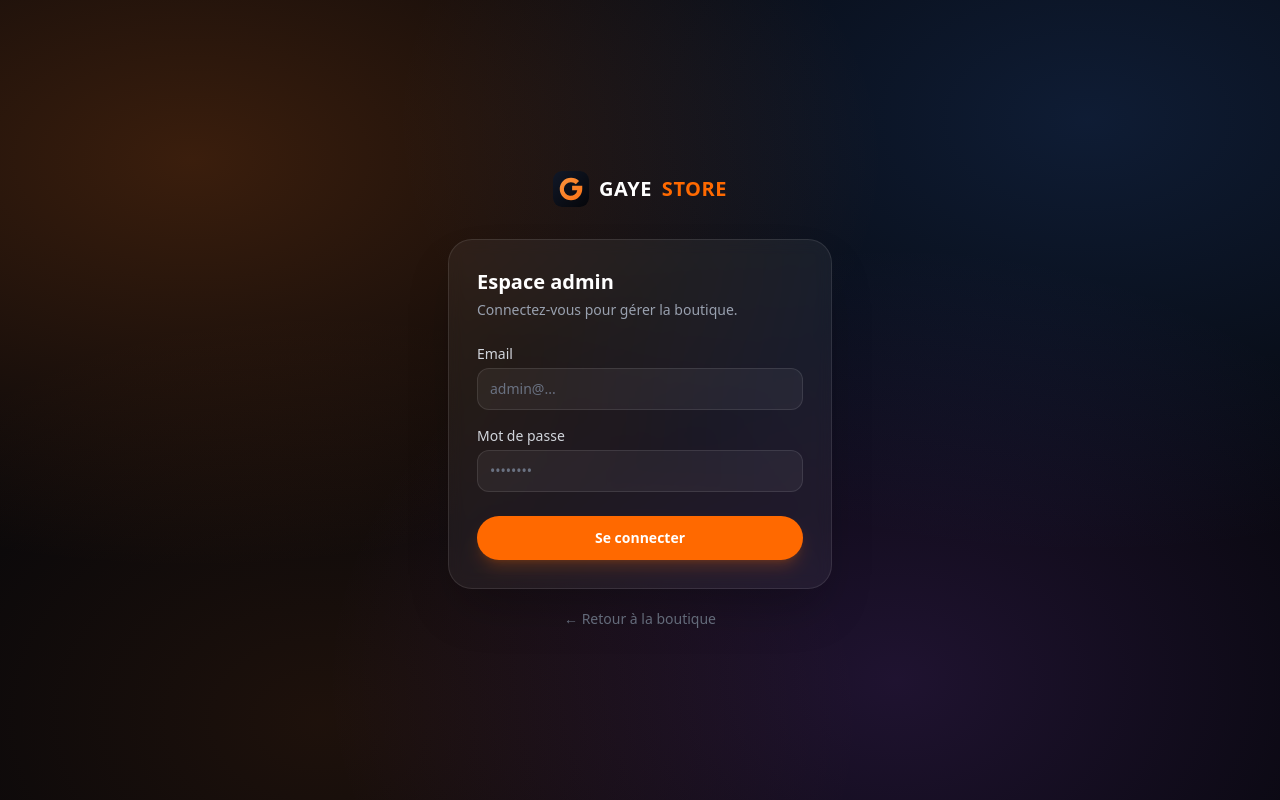
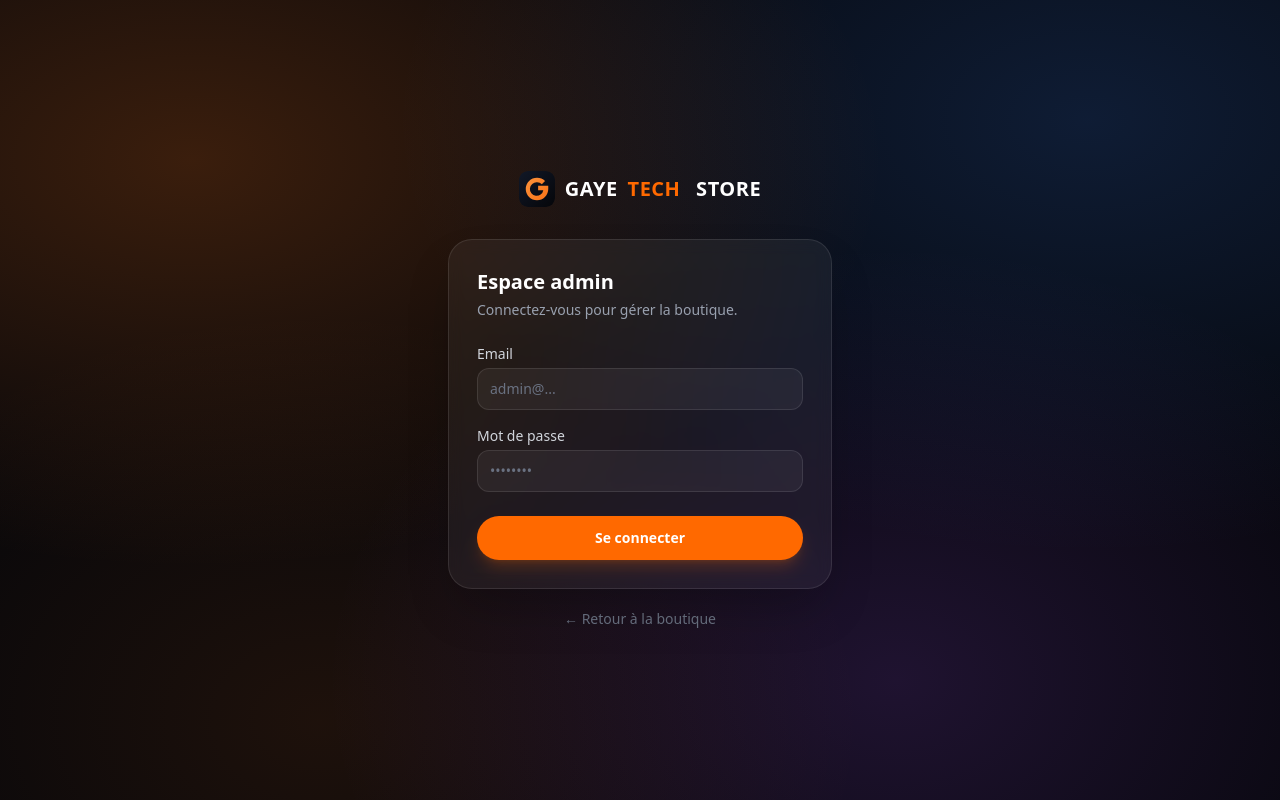
Before and after one commit to alpha-balde-feveo/ElectroShop, a React (Vite) app in the folder client/: page /admin/login in a window 1280 px wide. Built offline with nearby package versions, Linux system fonts and the light colour scheme; no server answers.

Commit message:
feat: renommage GayeStore → GayeTech Store sur toutes les pages (logos, titre, ticket, footer, emails, placeholder)

```diff
--- a/client/index.html
+++ b/client/index.html
@@ -6,9 +6,9 @@
     <meta name="viewport" content="width=device-width, initial-scale=1.0" />
     <meta
       name="description"
-      content="GayeStore — Matériel informatique, smartphones, gaming et accessoires au Sénégal. Livraison rapide, paiement à la livraison."
+      content="GayeTech Store — Matériel informatique, smartphones, gaming et accessoires au Sénégal. Livraison rapide, paiement à la livraison."
     />
-    <title>GayeStore — La tech au meilleur prix</title>
+    <title>GayeTech Store — La tech au meilleur prix</title>
   </head>
   <body>
     <div id="root"></div>
--- a/client/src/admin/AdminLayout.tsx
+++ b/client/src/admin/AdminLayout.tsx
@@ -71,7 +71,7 @@ export default function AdminLayout() {
             className="flex items-center gap-2.5 font-extrabold tracking-wide text-lg text-white"
           >
             <img src="/favicon.svg" alt="" className="h-8 w-8 rounded-lg" />
-            GAYE<span className="text-orange-500">STORE</span>
+            GAYE<span className="text-orange-500">TECH</span>&nbsp;STORE
             <span className="ml-1 text-[10px] px-2 py-0.5 rounded-full bg-orange-500/15 text-orange-400 font-semibold border border-orange-500/30 tracking-normal">
               ADMIN
             </span>
--- a/client/src/admin/AdminLogin.tsx
+++ b/client/src/admin/AdminLogin.tsx
@@ -47,7 +47,7 @@ export default function AdminLogin() {
           className="flex items-center justify-center gap-2.5 font-extrabold tracking-wide text-xl mb-8"
         >
           <img src="/favicon.svg" alt="" className="h-9 w-9 rounded-lg" />
-          GAYE<span className="text-orange-500">STORE</span>
+          GAYE<span className="text-orange-500">TECH</span>&nbsp;STORE
         </Link>
 
         <form
--- a/client/src/components/layout/Footer.tsx
+++ b/client/src/components/layout/Footer.tsx
@@ -9,7 +9,7 @@ export default function Footer() {
         <div className="md:col-span-2">
           <div className="flex items-center gap-2.5 font-extrabold tracking-wide text-xl text-app">
             <img src="/favicon.svg" alt="" className="h-8 w-8 rounded-lg" />
-            GAYE<span className="text-orange-500">STORE</span>
+            GAYE<span className="text-orange-500">TECH</span>&nbsp;STORE
           </div>
           <p className="mt-3 text-sm text-faint max-w-sm">
             Votre boutique tech de confiance au Sénégal. Ordinateurs,
@@ -73,10 +73,10 @@ export default function Footer() {
             <li className="flex items-center gap-2">
               <Mail size={14} className="text-orange-400" />
               <a
-                href="mailto:contact@gayestore.sn"
+                href="mailto:contact@gayetechstore.sn"
                 className="hover:text-orange-400"
               >
-                contact@gayestore.sn
+                contact@gayetechstore.sn
               </a>
             </li>
           </ul>
@@ -85,7 +85,7 @@ export default function Footer() {
 
       <div className="border-t border-app">
         <div className="max-w-6xl mx-auto px-4 py-4 text-xs text-gray-600 flex flex-col sm:flex-row gap-2 sm:items-center sm:justify-between">
-          <div>© {new Date().getFullYear()} GayeStore — Tous droits réservés</div>
+          <div>© {new Date().getFullYear()} GayeTech Store — Tous droits réservés</div>
           <div>Paiement à la livraison · Cash & Mobile Money</div>
         </div>
       </div>
--- a/client/src/components/layout/Header.tsx
+++ b/client/src/components/layout/Header.tsx
@@ -20,7 +20,7 @@ export default function Header() {
           className="flex items-center gap-2.5 font-extrabold tracking-wide text-lg text-app"
         >
           <img src="/favicon.svg" alt="" className="h-8 w-8 rounded-lg" />
-          GAYE<span className="text-orange-500">STORE</span>
+          GAYE<span className="text-orange-500">TECH</span>&nbsp;STORE
         </Link>
 
         <nav className="hidden md:flex items-center gap-7 text-sm font-medium">
--- a/client/src/pages/Checkout.tsx
+++ b/client/src/pages/Checkout.tsx
@@ -465,7 +465,7 @@ export default function Checkout() {
             <div className="p-6">
               <div className="text-center">
                 <div className="font-extrabold tracking-[0.3em] text-app">
-                  GAYESTORE
+                  GAYETECH STORE
                 </div>
                 <div className="text-[11px] text-faint mt-1">
                   Dakar, Sénégal · 77 123 45 67
--- a/client/src/pages/OrderSuccess.tsx
+++ b/client/src/pages/OrderSuccess.tsx
@@ -69,7 +69,7 @@ export default function OrderSuccess() {
             <MapPin size={18} />
           </span>
           <div className="text-sm">
-            <div className="font-semibold">GayeStore — Dakar</div>
+            <div className="font-semibold">GayeTech Store — Dakar</div>
             <div className="text-muted">
               Ouvert 7j/7, 9h-20h · 77 123 45 67
             </div>
--- a/client/src/utils/image.ts
+++ b/client/src/utils/image.ts
@@ -1,6 +1,6 @@
 export function buildImageUrl(raw?: string): string {
   if (!raw) {
-    return "https://dummyimage.com/800x800/0b0d14/f97316.png&text=GayeStore";
+    return "https://dummyimage.com/800x800/0b0d14/f97316.png&text=GayeTech%20Store";
   }
   if (raw.startsWith("http") || raw.startsWith("data:")) return raw;
 
```
